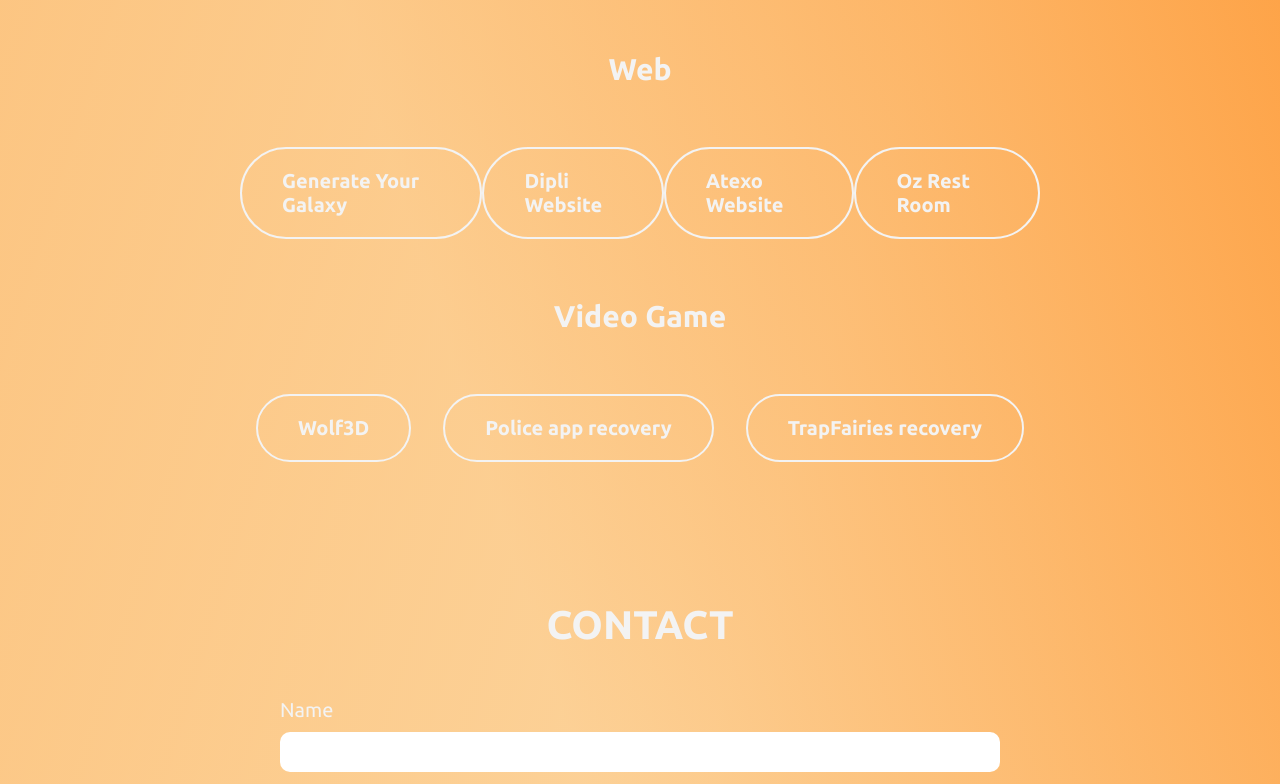
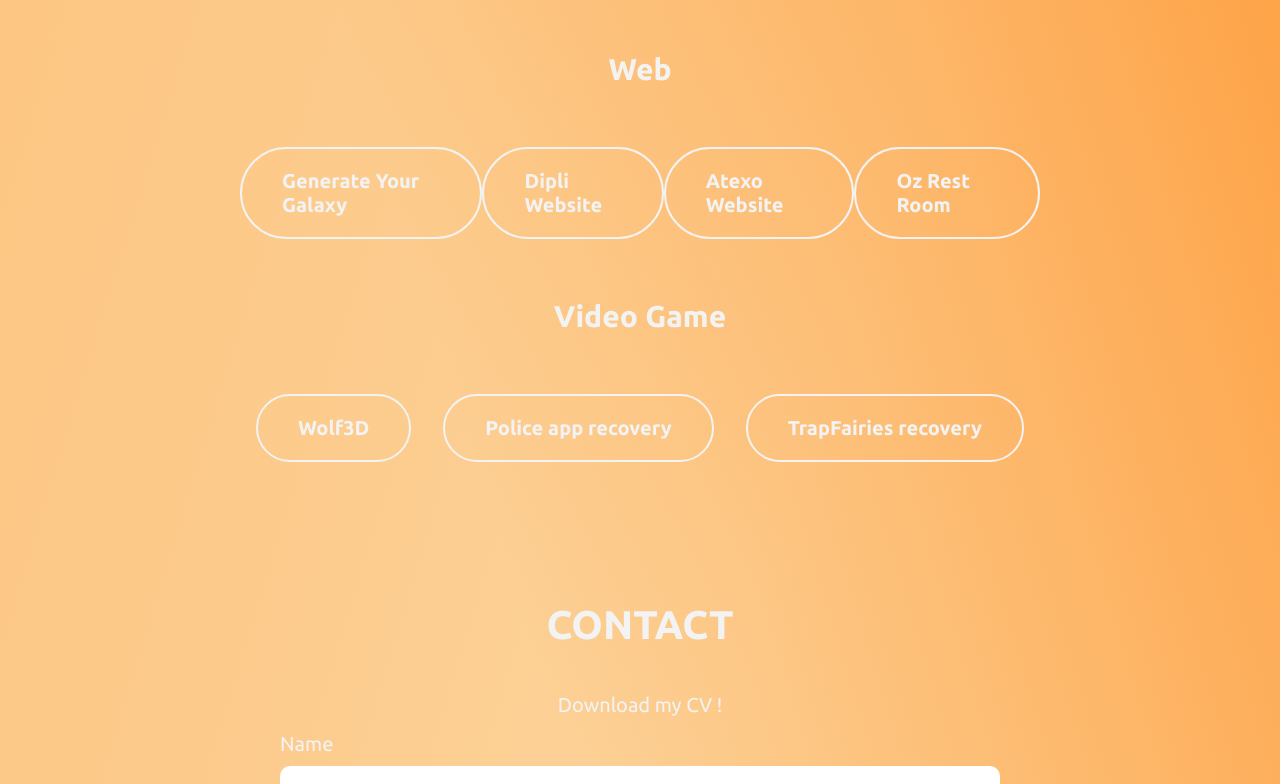
Before and after one commit to OzDuverger/simple-dev-portfolio, a Nuxt app: page / in a window 1280 px wide. Shown: the part 2762-3546 px from the top of the page. Built offline with nearby package versions, Linux system fonts and the light colour scheme.

Commit message:
simple-dev-portfolio : add cv link

```diff
--- a/app.vue
+++ b/app.vue
@@ -110,6 +110,7 @@
     </section>
     <section id="contact" class="container">
       <h2>CONTACT</h2>
+      <a class="link" href="/cv_oz_duverger-developpeur.pdf" download="cv_oz_duverger-developpeur.pdf">Download my CV !</a>
       <Contact />
     </section>
   </div>
--- a/assets/main.scss
+++ b/assets/main.scss
@@ -59,6 +59,31 @@ html {
         img {
             object-fit: contain;
         }
+
+        .link {
+            position: relative;
+            margin: 5px auto;
+            transition: color .3s ease-in-out;
+
+            &::before {
+                content: '';
+                position: absolute;
+                top: 100%;
+                width: 100%;
+                height: 2px;
+                background-color: $orange;
+                transform: scaleX(0);
+                transition: transform .3s ease-in-out;
+            }
+
+            &:hover, &:active {
+                color: $orange;
+            }
+
+            &:hover::before, &:active::before {
+                transform: scaleX(1);
+            }
+        }
     }
 }
 
```
Also changed, not shown: 1 other file (tests, documents, lock files or other folders).
